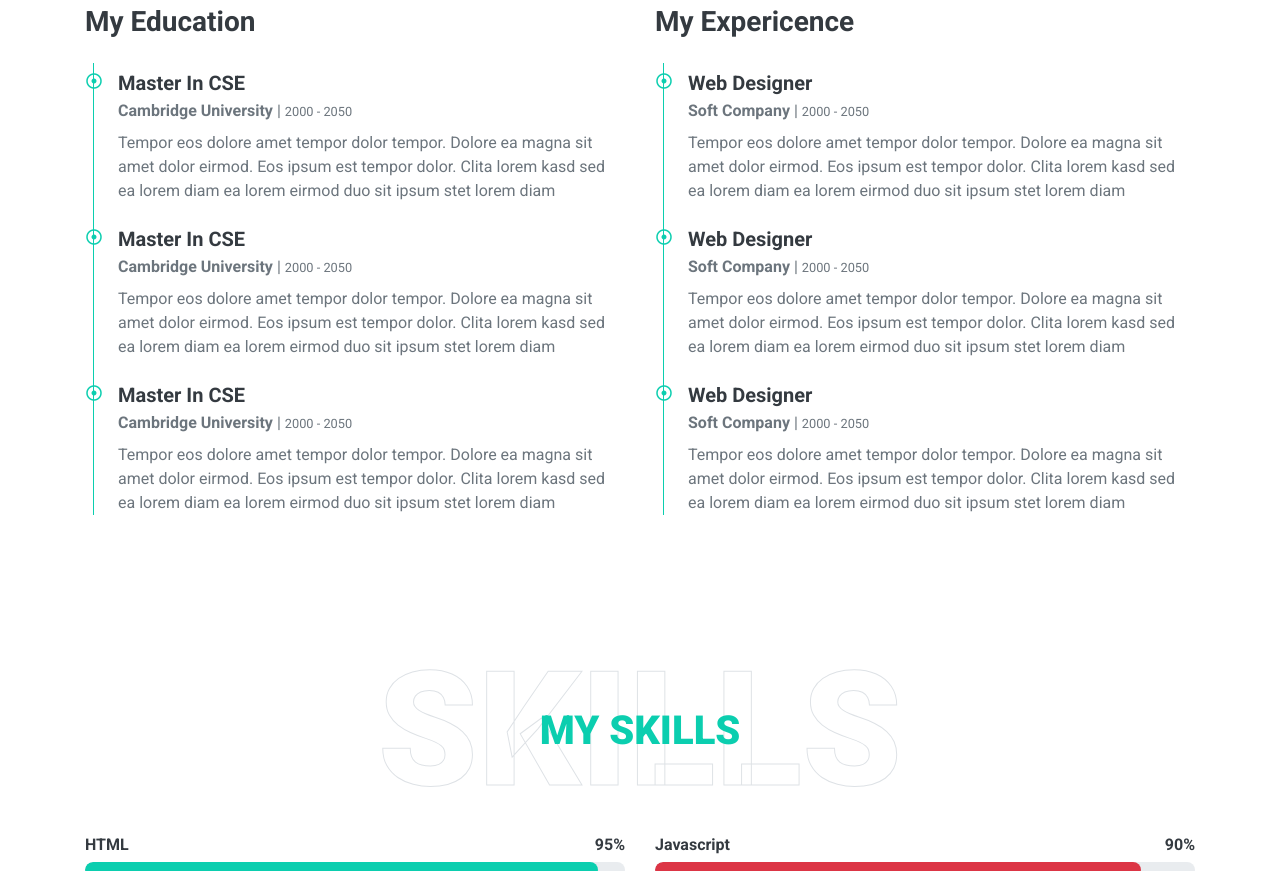
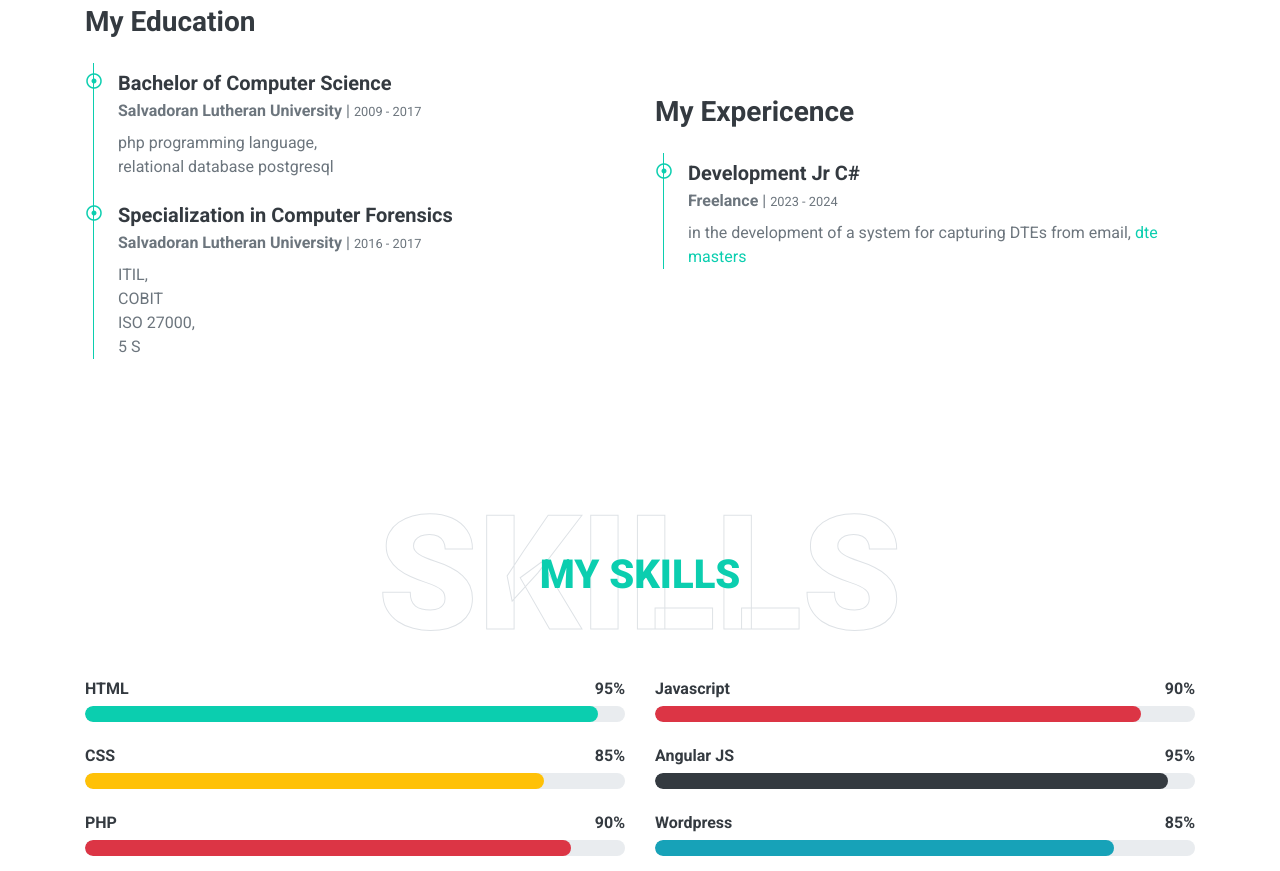
Before and after one commit to mercally1/Portafolio, a plain HTML site: page index.html in a window 1280 px wide. Shown: the part 1943-2814 px from the top of the page. Drawn offline with nearby package versions, Linux system fonts and the light colour scheme.

Commit message:
Modify education

```diff
--- a/index.html
+++ b/index.html
@@ -30,9 +30,7 @@
 <body data-spy="scroll" data-target=".navbar" data-offset="51">
     <!-- Navbar Start -->
     <nav class="navbar fixed-top shadow-sm navbar-expand-lg bg-light navbar-light py-3 py-lg-0 px-lg-5">
-        <a href="index.html" class="navbar-brand ml-lg-3">
-            <h1 class="m-0 display-5"><span class="text-primary">Free</span>Folio</h1>
-        </a>
+
         <button type="button" class="navbar-toggler" data-toggle="collapse" data-target="#navbarCollapse">
             <span class="navbar-toggler-icon"></span>
         </button>
@@ -117,21 +115,15 @@
                     <div class="border-left border-primary pt-2 pl-4 ml-2">
                         <div class="position-relative mb-4">
                             <i class="far fa-dot-circle text-primary position-absolute" style="top: 2px; left: -32px;"></i>
-                            <h5 class="font-weight-bold mb-1">Master In CSE</h5>
-                            <p class="mb-2"><strong>Cambridge University</strong> | <small>2000 - 2050</small></p>
-                            <p>Tempor eos dolore amet tempor dolor tempor. Dolore ea magna sit amet dolor eirmod. Eos ipsum est tempor dolor. Clita lorem kasd sed ea lorem diam ea lorem eirmod duo sit ipsum stet lorem diam</p>
+                            <h5 class="font-weight-bold mb-1">Bachelor of Computer Science</h5>
+                            <p class="mb-2"><strong>Salvadoran Lutheran University</strong> | <small>2009 - 2017</small></p>
+                            <p>php programming language,<br> relational database postgresql</p>
                         </div>
                         <div class="position-relative mb-4">
                             <i class="far fa-dot-circle text-primary position-absolute" style="top: 2px; left: -32px;"></i>
-                            <h5 class="font-weight-bold mb-1">Master In CSE</h5>
-                            <p class="mb-2"><strong>Cambridge University</strong> | <small>2000 - 2050</small></p>
-                            <p>Tempor eos dolore amet tempor dolor tempor. Dolore ea magna sit amet dolor eirmod. Eos ipsum est tempor dolor. Clita lorem kasd sed ea lorem diam ea lorem eirmod duo sit ipsum stet lorem diam</p>
-                        </div>
-                        <div class="position-relative mb-4">
-                            <i class="far fa-dot-circle text-primary position-absolute" style="top: 2px; left: -32px;"></i>
-                            <h5 class="font-weight-bold mb-1">Master In CSE</h5>
-                            <p class="mb-2"><strong>Cambridge University</strong> | <small>2000 - 2050</small></p>
-                            <p>Tempor eos dolore amet tempor dolor tempor. Dolore ea magna sit amet dolor eirmod. Eos ipsum est tempor dolor. Clita lorem kasd sed ea lorem diam ea lorem eirmod duo sit ipsum stet lorem diam</p>
+                            <h5 class="font-weight-bold mb-1">Specialization in Computer Forensics</h5>
+                            <p class="mb-2"><strong>Salvadoran Lutheran University</strong> | <small>2016 - 2017</small></p>
+                            <p>ITIL,<br>COBIT <br> ISO 27000,<br> 5 S</p>
                         </div>
                     </div>
                 </div>
@@ -140,22 +132,11 @@
                     <div class="border-left border-primary pt-2 pl-4 ml-2">
                         <div class="position-relative mb-4">
                             <i class="far fa-dot-circle text-primary position-absolute" style="top: 2px; left: -32px;"></i>
-                            <h5 class="font-weight-bold mb-1">Web Designer</h5>
-                            <p class="mb-2"><strong>Soft Company</strong> | <small>2000 - 2050</small></p>
-                            <p>Tempor eos dolore amet tempor dolor tempor. Dolore ea magna sit amet dolor eirmod. Eos ipsum est tempor dolor. Clita lorem kasd sed ea lorem diam ea lorem eirmod duo sit ipsum stet lorem diam</p>
+                            <h5 class="font-weight-bold mb-1">Development Jr C#</h5>
+                            <p class="mb-2"><strong>Freelance</strong> | <small>2023 - 2024</small></p>
+                            <p>in the development of a system for capturing DTEs from email, <a href="https://dtemasters.com/">dte masters</a></p>
                         </div>
-                        <div class="position-relative mb-4">
-                            <i class="far fa-dot-circle text-primary position-absolute" style="top: 2px; left: -32px;"></i>
-                            <h5 class="font-weight-bold mb-1">Web Designer</h5>
-                            <p class="mb-2"><strong>Soft Company</strong> | <small>2000 - 2050</small></p>
-                            <p>Tempor eos dolore amet tempor dolor tempor. Dolore ea magna sit amet dolor eirmod. Eos ipsum est tempor dolor. Clita lorem kasd sed ea lorem diam ea lorem eirmod duo sit ipsum stet lorem diam</p>
-                        </div>
-                        <div class="position-relative mb-4">
-                            <i class="far fa-dot-circle text-primary position-absolute" style="top: 2px; left: -32px;"></i>
-                            <h5 class="font-weight-bold mb-1">Web Designer</h5>
-                            <p class="mb-2"><strong>Soft Company</strong> | <small>2000 - 2050</small></p>
-                            <p>Tempor eos dolore amet tempor dolor tempor. Dolore ea magna sit amet dolor eirmod. Eos ipsum est tempor dolor. Clita lorem kasd sed ea lorem diam ea lorem eirmod duo sit ipsum stet lorem diam</p>
-                        </div>
+
                     </div>
                 </div>
             </div>
```
